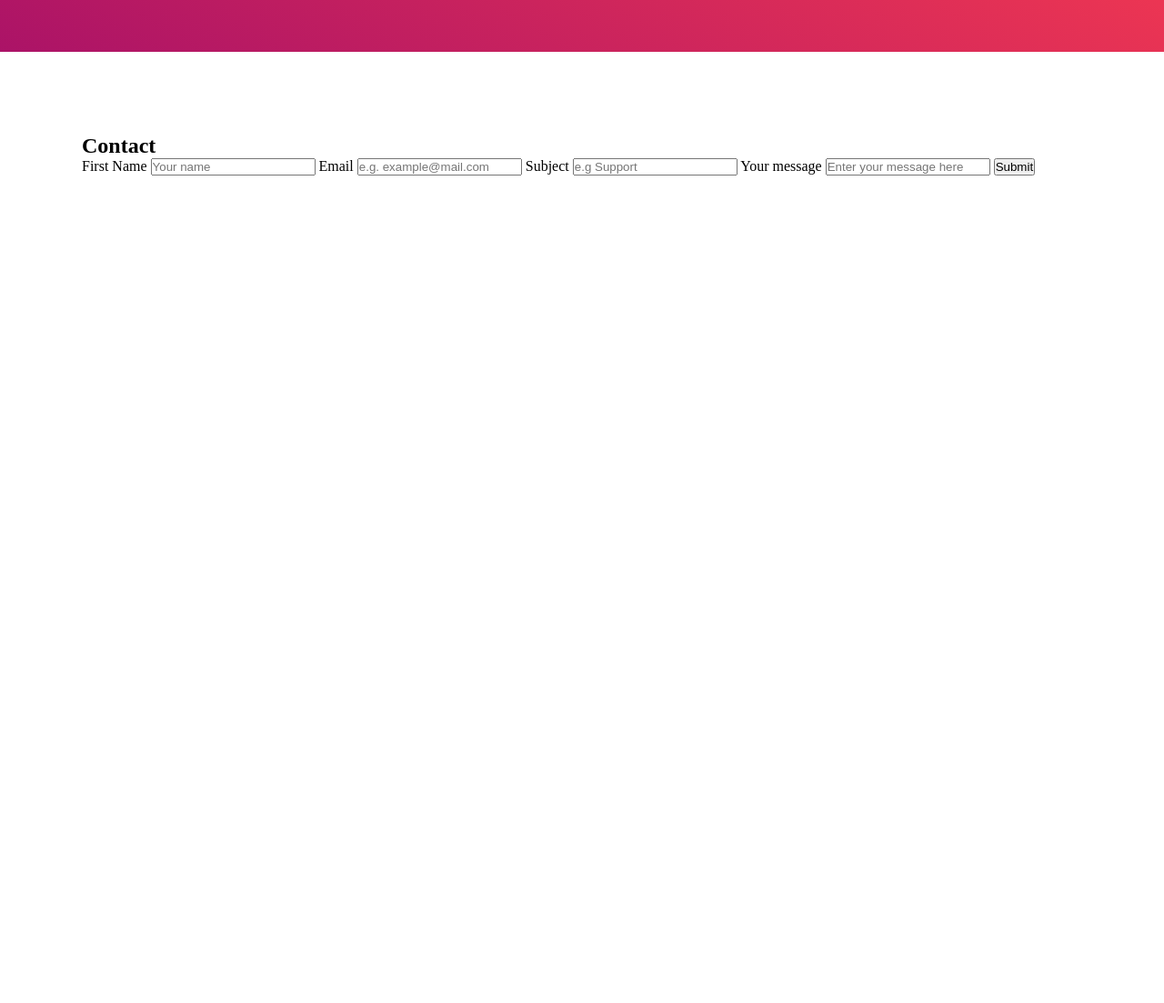
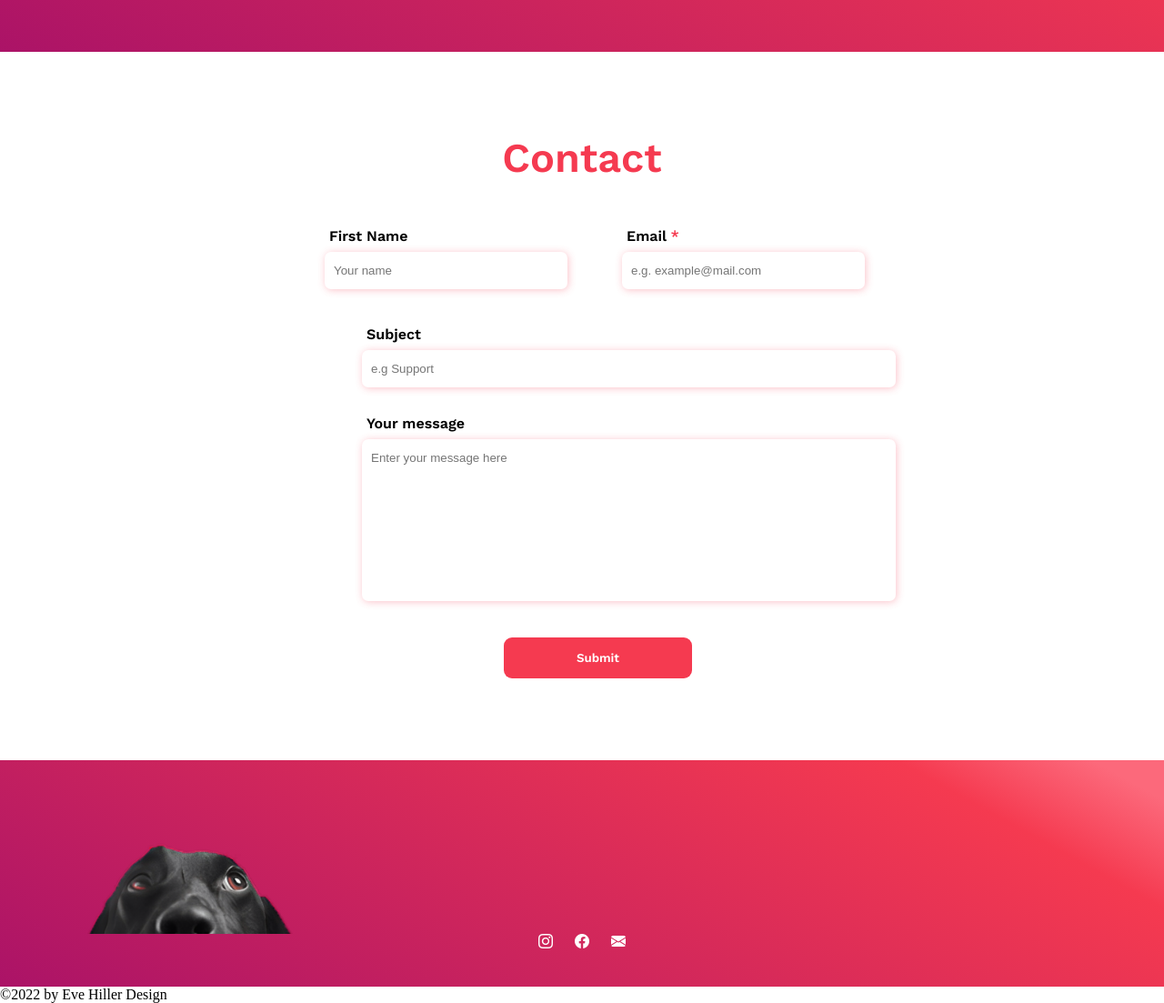
Before and after one commit to MailenOrtiz/Trabajo-Practico-3, a plain HTML site: page index.html in a window 1280 px wide. Shown: the part 4471-5574 px from the top of the page at 91% size. Before the commit the page ends 4754 px from the top, so only its background shows below. Drawn offline with nearby package versions, Linux system fonts and the light colour scheme.

Commit message:
arreglos + seccion 9 + comienzo de footer

```diff
--- a/estilo.css
+++ b/estilo.css
@@ -1,4 +1,6 @@
 @import url('https://fonts.googleapis.com/css2?family=Work+Sans:wght@200;300;600&display=swap');
+
+
 * {
     padding: 0px;
     margin: 0px;
@@ -387,4 +389,124 @@ padding-left: 40px;
 
 .seccion9 {
     padding: 90px;
+    font-family: 'Work Sans', sans-serif;
 }
+
+.seccion9 > h2 {
+    display: block;
+    color: #F53A50;
+    font-family: 'Work Sans', sans-serif;
+    font-weight: 600;
+    padding-bottom: 50px;
+    font-size: 45px;
+    text-align: center;
+}
+
+form {
+    padding: 0px 90px 0px 180px;
+}
+
+.form1 {
+    display: flex;
+    justify-content: center;
+    padding: 0px 2px 30px 0px;
+}
+
+.form2, .form3 {
+    display: grid;
+    justify-content: center;
+    padding: 0px 40px 30px 40px;
+}
+
+label > span {
+    color:#F53A50;
+
+}
+
+.subform1 > input {
+    padding: 13px 80px 13px 10px;
+
+}
+
+.form2  {
+    justify-content: left;
+    padding:10px 0px 20px 128px;
+    }
+
+.form2 > input {
+    padding: 13px 400px 13px 10px;
+    margin-right: 0px;
+
+}
+
+.form3 {
+    justify-content: left;
+    padding:10px 0px 20px 128px;
+}
+
+.form3 > input {
+    padding: 13px 400px 150px 10px;
+    margin-right: 0px;
+}
+
+label {
+    display: block;
+    padding-bottom: 8px;
+    padding-left: 5px;
+    font-weight: 600;
+}
+
+input {
+    margin-right: 60px;
+    box-shadow: 1px 1px 8px  #f53a504f;
+    border: none;
+    border-radius: 7px;
+}
+
+.botoncontact {
+    text-align: center;
+    text-decoration: none;
+    padding-right: 55px;
+
+}
+
+.botoncontact > button {
+    font-family: 'Work Sans', sans-serif;
+    font-weight: 600;
+    margin-top: 20px;
+    padding: 15px 40px 15px 40px;
+    background-color: #F53A50;
+    border: none;
+    border-radius: 9px;
+    text-decoration: none;
+}
+
+.botoncontact9 > a {
+    text-decoration: none;
+    color: white;
+    padding: 15px 40px 15px 40px;
+}
+
+/* FOOTER */
+
+.fondocolor {
+    background-image: linear-gradient(29deg, #C94970 0%, #AB1367 0%, #F53A50 83%, #FC697B 95.43895721435547%);
+    padding-top: 60px;
+}
+
+.fondocolor > img {
+    width: 30%;
+    display: flex;
+}
+
+.iconofooter {
+    justify-content: center;
+    text-align: center;
+    padding: 0px 0px 40px 0px;
+}
+
+
+.ic {
+    padding: 10px;
+    color: white;
+}
--- a/index.html
+++ b/index.html
@@ -5,12 +5,11 @@
     <meta http-equiv="X-UA-Compatible" content="IE=edge">
     <meta name="viewport" content="width=device-width, initial-scale=1.0">
     <link rel="stylesheet" href="estilo.css">
-    <title>Document</title>
+    <link rel="stylesheet" href="https://cdn.jsdelivr.net/npm/bootstrap-icons@1.10.4/font/bootstrap-icons.css">
+    <title>Trabajo Practico 3</title>
 </head>
 <body>
-
     <!-- BARRA DE NAVEGACION -->
-
     <header class="navegacion">
 
         <img src="imagenes/logo.png" alt="logo Fun Petz" class="logo">
@@ -22,29 +21,29 @@
             <a href="">Reviews</a>
             <a href="">Warranty</a>
             <a href="">Contact</a>
-
         </nav>
-
-
-        </div>
 
     </header>
 
+    <!-- HERO -->
+
     <section class="hero">
+
         <div class="textohero">
             <h1>Toys That <br> Pets Love</h1>
             <h2>Innovative pet products to keep your pet<br>actively engaged & exercised</h2>
             <button class="boton1"><a href="">Explore our Products</a></button>
         </div>
+
     </section>
 
     <!-- SECCION 2 -->
 
     <section class="seccion2">
+
         <h2 class="productrange">Product Range</h2>
 
         <div class="cajas">
-
 
             <div class="texto2">
                 <img src="imagenes/seccion2gato.jpg" alt="gato jugando" class="img2">
@@ -66,6 +65,7 @@
                 <p>Dogs need not only physical exercise <br> - but mental exercise as well! This <br> toy simulates the challenge of <br> hunting and chasing while keeping <br> your four legged friend well <br> exercised.</p>
                 <button class="boton2"><a href="">Coming Soon</a></button>
             </div>
+
         </div>
 
     </section>
@@ -73,25 +73,29 @@
     <!-- SECCION 3 -->
 
     <section class="seccion3">
+
         <div class="texto3">
             <h3 class="texto3">Ebooks & Manuals</h3>
             <p>Click here to download e-books and manuals <br> for our products</p>
-
             <div class="bot3">
                 <button class="boton3"><a href="">E-books Coming Soon</a></button>
             </div>
         </div>
+
     </section>
 
     <!-- SECCION 4 -->
 
     <section class="seccion4">
+
         <div class="imagen4">
             <img src="imagenes/perroblanco.png" alt="perro blanco">
         </div>
+
         <div class="petshappy">
             <h2 >We Make <br> Pets Happy</h2>
         </div>
+
     </section>
 
     <!-- SECCION 5 -->
@@ -108,31 +112,25 @@
         <div class="cajasseccion5">
 
             <div class="cajas5">
-
                 <div class="iconos5">
                     <img src="imagenes/icono3.jpg" alt="icono">
                 </div>
-
                 <h3>Caring About Pets Wellbeing</h3>
                 <p>Our products improve your pet's <br> mental health & keeps them engaged</p>
             </div>
 
             <div class="cajas5">
-
                 <div class="iconos5">
                     <img src="imagenes/icono2.jpg" alt="icono">
                 </div>
-
                 <h3>Innovative Products</h3>
                 <p>We are constantly looking for new <br> products at an affordable price</p>
             </div>
 
             <div class="cajas5">
-
                 <div class="iconos5">
                     <img src="imagenes/icono1.jpg" alt="icono">
                 </div>
-
                 <h3>Top Customer Support</h3>
                 <p>We are a US-based company and <br> we stand behind our products</p>
             </div>
@@ -140,6 +138,7 @@
         </div>
 
         <div class="fondo5"> </div>
+
     </section>
 
     <!-- SECCION 6 -->
@@ -168,6 +167,7 @@
         <div class="huellita">
             <img src="imagenes/patita.png" alt="huella de perro" >
         </div>
+
     </section>
 
     <section class="seccion7">
@@ -195,43 +195,83 @@
                     <span>Dog Training Pole</span> - The training pole is telescopic and <br> comes with a carrying case for each transport. <br> Included in each set of two unique toys to keep your <br> pooch engaged</p>
             </div>
         </div>
+
     </section>
 
     <!-- SECCION 8 -->
 
+     <section class="seccion8">
 
-     <section class="seccion8">
             <div class="texto3">
                 <h3 class="texto3">Warranty Claim</h3>
                 <p>We stand behind our products with a hassle- <br> free 60 day more-back guarantee</p>
-
                 <div class="bot3">
                     <button class="boton3"><a href="">Warranty Inquire</a></button>
                 </div>
             </div>
+
     </section>
 
     <!-- SECCION 9 -->
 
     <section class="seccion9">
+
         <h2>Contact</h2>
+
         <form>
+            <div class="form1">
+                <div class="subform1">
                     <label>First Name</label>
                     <input type="text" required placeholder="Your name">
+                </div>
 
-            <label>Email</label>
+                <div class="subform1">
+                    <label>Email <span>*</span></label>
                     <input type="email" required placeholder="e.g. example@mail.com">
+                </div>
+            </div>
 
+            <div class="form2">
                 <label>Subject</label>
                 <input type="text" required placeholder="e.g Support">
+            </div>
 
+            <div class="form3">
                 <label>Your message</label>
                 <input type="text" required placeholder="Enter your message here">
+            </div>
 
-            <button>Submit</button>
+            <div class="botoncontact">
+                <button class="botoncontact9"><a href=""> Submit</a></button>
+            </div>
+        </form>
 
-        </form>
     </section>
+
+    <!-- FOOTER -->
+
+    <footer>
+
+        <div class="fondocolor">
+            <img src="imagenes/perritonegro.png" alt="perrito negro">
+
+            <div class="iconofooter">
+                <i class="bi bi-instagram ic"></i>
+                <i class="bi bi-facebook ic"></i>
+                <i class="bi bi-envelope-fill ic"></i>
+
+            </div>
+
+        </div>
+
+        <div>
+            <p>©2022 by Eve Hiller Design</p>
+
+
+        </div>
+
+    </footer>
+
 
 </body>
 </html>
```
Also changed, not shown: imagenes/perritonegro.png (added). Lines whose indentation alone changed are shown as unchanged.
